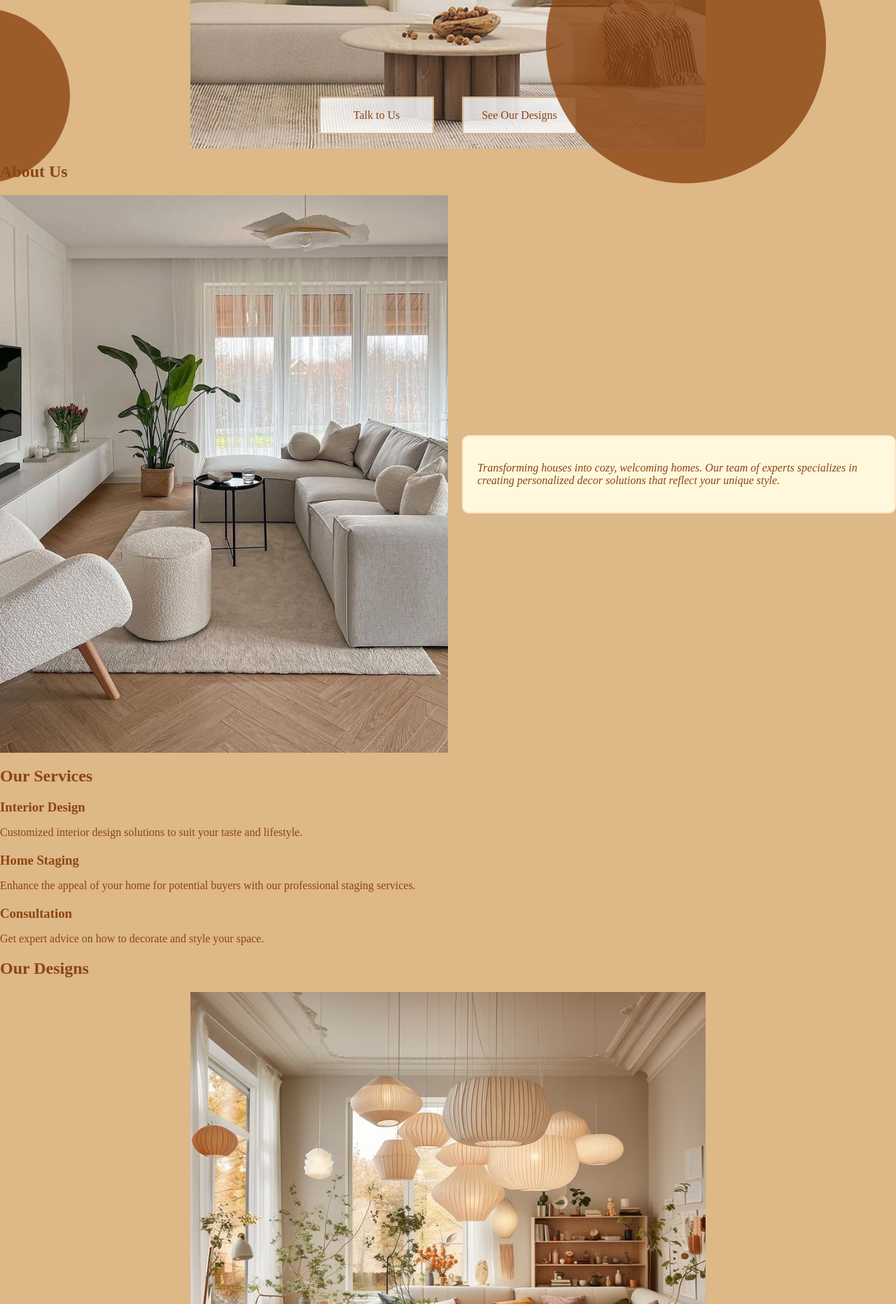
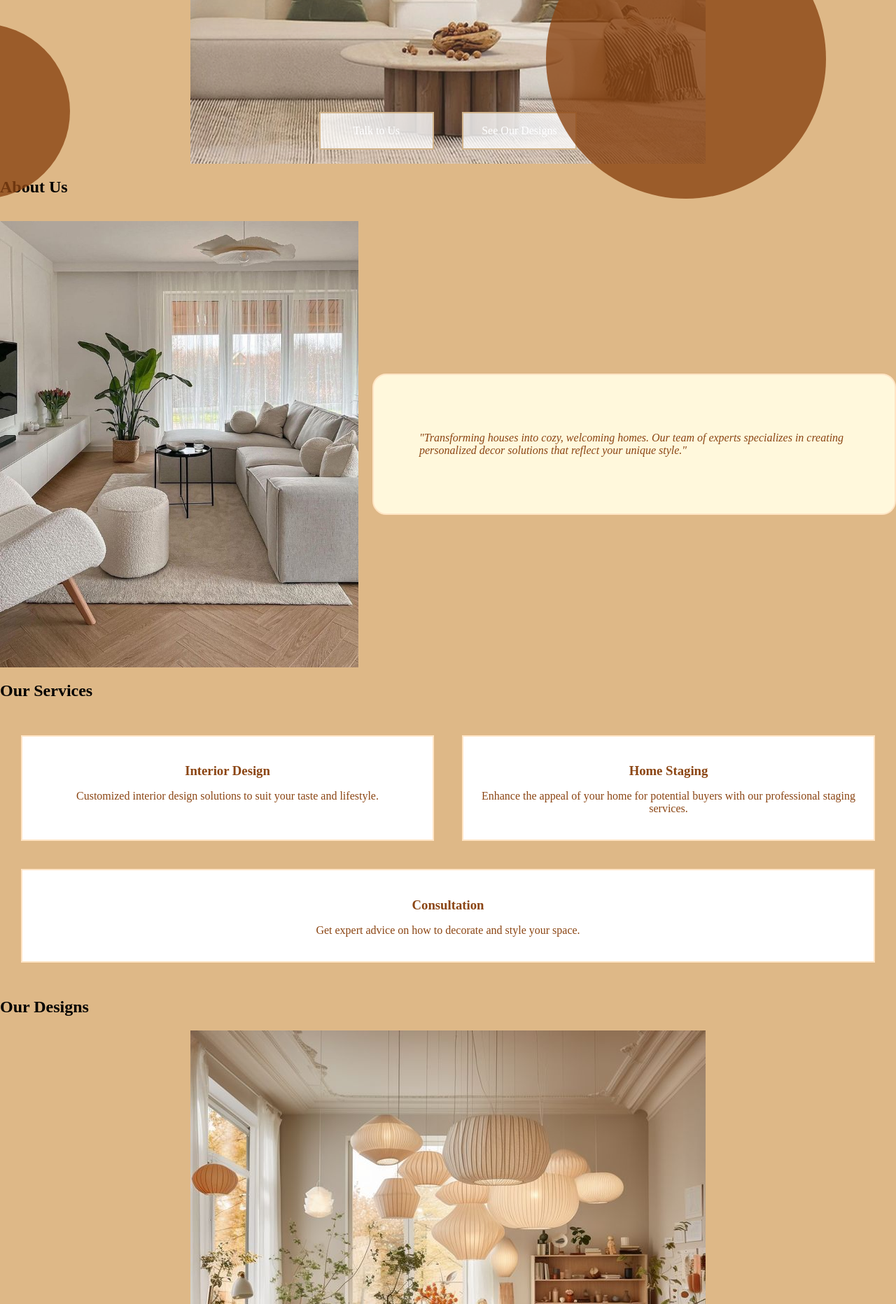
Before and after one commit to Lethokuhle-20/Landing-Page, a plain HTML site: page index.html in a window 1280 px wide. Shown: the part 720-2584 px from the top of the page at 70% size. Drawn offline with nearby package versions, Linux system fonts and the light colour scheme.

Commit message:
functionality,decorations added

```diff
--- a/index.html
+++ b/index.html
@@ -8,13 +8,13 @@
     <meta name="author" content="Home Decor Delights">
     <title>Home Decor Delights</title>
     <link href="https://fonts.googleapis.com/css2?family=Playfair+Display:wght@400;700&family=Roboto:wght@400;700&display=swap" rel="stylesheet">
+    <link href="https://cdnjs.cloudflare.com/ajax/libs/font-awesome/6.0.0-beta3/css/all.min.css" rel="stylesheet">
     <style>
         body {
-            background-color: burlywood;
+            background-color: #deb887;
             margin: 0px;
             padding: 0px;
             position: relative;
-            color: #8B4513; /* Color from the "About Us" section */
         }
         .container {
             text-align: center;
@@ -32,14 +32,17 @@
             gap: 20px;
             padding: 15px 0;
         }
-        .navbar-icons img {
-            width: 24px;
-            height: 24px;
-            cursor: pointer;
+        .navbar-icons a {
+            color: #ad622d;
+            font-size: 18px;
+            text-decoration: none;
             transition: transform 0.3s ease;
         }
-        .navbar-icons img:hover {
-            transform: scale(1.2)
+        .navbar-icons a:hover {
+            transform: scale(1.2);
+        }
+        .navbar-icons a i {
+            margin-right: 15px;
         }
         .homeimage {
             max-width: 100%;
@@ -63,7 +66,7 @@
             left: 0;
             width: 100%;
             height: 100%;
-            background-color: rgba(0, 0, 0, 0.3); /* Darken the image for better text visibility */
+            background-color: rgba(0, 0, 0, 0.3);
         }
         .overlay-text, .slogan {
             position: absolute;
@@ -105,8 +108,6 @@
             align-items: center;
             cursor: pointer;
             transition: background-color 0.3s ease, transform 0.3s ease;
-            color: #8B4513; /* Color from the "About Us" section */
-            text-decoration: none;
         }
         .box:hover {
             background-color: rgba(255, 194, 128, 0.9);
@@ -115,7 +116,7 @@
         .circle {
             position: absolute;
             border-radius: 50%;
-            background-color: #8B4513; /* Dark brown color */
+            background-color: #8B4513;
             opacity: 0.8;
         }
         .circle.small {
@@ -130,7 +131,6 @@
             width: 400px;
             height: 400px;
         }
-        /* Positioning the circles around the home image */
         .circle1 {
             top: 50px;
             left: 150px;
@@ -202,7 +202,6 @@
             margin-bottom: 20px;
             text-align: center;
         }
-
         .portfolio-item img {
             max-width: 100%;
             height: auto;
@@ -250,45 +249,74 @@
             display: flex;
             align-items: center;
             gap: 20px;
-            margin-top: 20px;
+            margin-top: 35px;
             position: relative;
         }
         .business-snippet img {
-            max-width: 50%;
+            max-width: 40%;
             height: auto;
         }
         .business-info {
             position: relative;
-            padding: 20px;
+            padding: 65px;
             background-color: #FFF8DC;
             border: 2px solid #FFE4C4;
-            border-radius: 10px;
-            font-style: italic;
+            border-radius: 20px;
+            font-style:oblique;
             color: #8B4513;
             z-index: 1;
         }
-
-        /* New styles for directing the user */
         .box a {
             color: inherit;
             text-decoration: none;
         }
+
+        .services-container {
+            display: flex;
+            gap: 20px;
+            justify-content: center;
+            flex-wrap: wrap;
+            padding: 20px;
+            background-color: #deb887;
+        }
+        .service-box {
+            flex: 1 1 calc(33.333% - 40px);
+            margin: 10px;
+            padding: 20px;
+            border: 2px solid #FFE4C4;
+            background-color: #FFF;
+            text-align: center;
+            transition: transform 0.3s ease, background-color 0.3s ease;
+        }
+        .service-box:hover {
+            transform: scale(1.05);
+            background-color: #FFE4C4;
+        }
+        .service-box a {
+            color: #8B4513;
+            text-decoration: none;
+            display: block;
+            height: 100%;
+        }
+        .service-box h3 {
+            margin-bottom: 10px;
+        }
+        .service-box p {
+            margin-bottom: 15px;
+        }
     </style>
 </head>
 <body>
-
     <div class="container">
-        <header style="font-size: 24px; font-family: 'Playfair Display', Tahoma, Geneva, Verdana, sans-serif; color:#A0522D;"><b>Home Decor Delights</b></header>
+        <header style="font-size: 38px; font-family: 'Playfair Display', Tahoma, Geneva, Verdana, sans-serif; color:#A0522D;"><b>Home Decor Delights</b></header>
         <nav class="navbar-icons">
             <ul>
-                <a href="#"><img src="./images/searc-icon.jpg" alt="Search icon" width="24px"></a>
-                <a href="#"><img src="./images/heart-icon.jpg" alt="Heart icon" width="24px"></a>
-                <a href="#"><img src="./images/shopping-cart.jpg" alt="Shopping cart icon" width="24px"></a>
-                <a href="#home">Home</a>
-                <a href="#about">About Us</a>
-                <a href="#services">Services</a>
-                <a href="#portfolio">Portfolio</a>
-                <a href="#contact">Contact</a>
+                <a href="#"><i class="fas fa-search"></i></a>
+                <a href="#"><i class="fas fa-heart"></i></a>
+                <a href="#"><i class="fas fa-shopping-cart"></i></a>
+                <a href="#home"><i class="fas fa-home"></i></a>
+                <a href="#about"><i class="fas fa-book"></i></a>
+                <a href="#services"><i class="fas fa-tools"></i></a>
             </ul>
         </nav>
     </div>
@@ -297,10 +325,9 @@
         <div class="overlay-text"><b>Turn A House Into A Home</b></div>
         <div class="slogan">Making your home feel cozy and welcoming with our delightful decor</div>
         <div class="overlay-boxes">
-            <a href="#contact" class="box">Talk to Us</a>
-            <a href="#portfolio" class="box">See Our Designs</a>
+            <div class="box"><a href="#contact">Talk to Us</a></div>
+            <div class="box"><a href="#portfolio">See Our Designs</a></div>
         </div>
-        <!-- Adding circles -->
         <div class="circle large circle1"></div>
         <div class="circle medium circle2"></div>
         <div class="circle medium circle3"></div>
@@ -311,24 +338,31 @@
         <div class="business-snippet">
             <img src="./images/business-image.jpg" alt="Business Image">
             <div class="business-info">
-                <span class="quote-mark"></span>
-                <p>Transforming houses into cozy, welcoming homes. Our team of experts specializes in creating personalized decor solutions that reflect your unique style.</p>
+                <p>"Transforming houses into cozy, welcoming homes. Our team of experts specializes in creating personalized decor solutions that reflect your unique style."</p>
             </div>
         </div>
     </section>
     <section id="services">
         <h2>Our Services</h2>
-        <div class="service">
+        <div class="services-container">
+            <div class="service-box">
+                <a href="interior-design.html">
                     <h3>Interior Design</h3>
                     <p>Customized interior design solutions to suit your taste and lifestyle.</p>
+                </a>
             </div>
-        <div class="service">
+            <div class="service-box">
+                <a href="home-staging.html">
                     <h3>Home Staging</h3>
                     <p>Enhance the appeal of your home for potential buyers with our professional staging services.</p>
+                </a>
             </div>
-        <div class="service">
+            <div class="service-box">
+                <a href="consultation.html">
                     <h3>Consultation</h3>
                     <p>Get expert advice on how to decorate and style your space.</p>
+                </a>
+            </div>
         </div>
     </section>
     <section id="portfolio">
```
Lines whose indentation alone changed are shown as unchanged.
